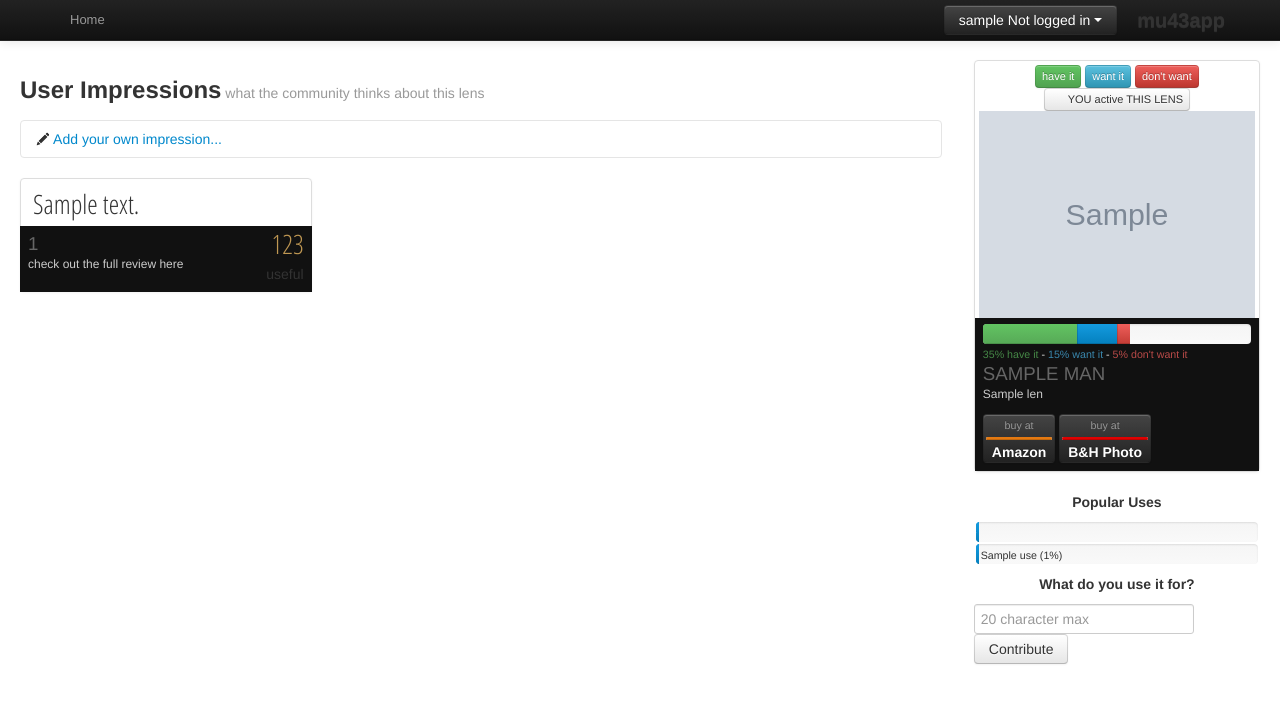
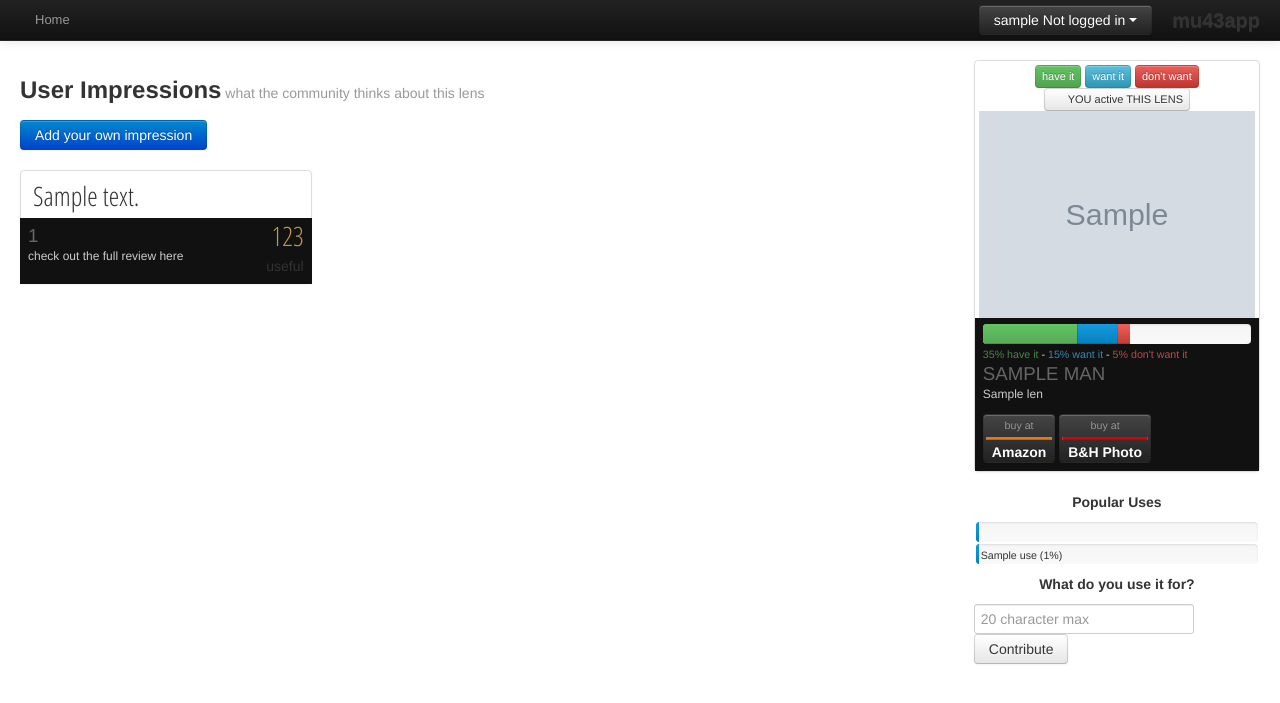
Before and after one commit to qdonnellan/speculess, a Python web app: template templates/lensPage.html in a window 1280 px wide. Shown: the top 703 px of the page. Run offline with Jinja, Linux system fonts and the light colour scheme; the template is opened without the code that fills it: most values are stand-ins (such as "Sample title", 1, 10 or a date in 2020); grey boxes marked "Sample" are stand-in pictures; some libraries are stand-ins or nearby versions.

Commit message:
user profile and modal for impressions

```diff
--- a/templates/base.html
+++ b/templates/base.html
@@ -16,7 +16,7 @@
 	<body>
 		<div class="navbar navbar-fixed-top navbar-inverse">
 			<div class="navbar-inner">
-				<div class="container">
+				<div class="container-fluid">
 					<a class="btn btn-navbar" data-toggle="collapse" data-target=".nav-collapse">
 						<span class="icon-bar"></span>
 					</a>
@@ -34,8 +34,9 @@
 							<li style="display:{{ localUser.displayUser}}">
 								<a href="/profile">Profile</a>
 							</li>
+							<li class="divider" style="display:{{ localUser.displayUser }}"></li>
 							<li style="display:{{ localUser.displayUser}}">
-								<a href="{{localUser.logoutUrl |safe }}">Sign Out</a>
+								<a href="{{localUser.logoutUrl |safe }}">Sign Out of Google</a>
 							</li>
 						</ul>
 					</div>
--- a/templates/lensPage.html
+++ b/templates/lensPage.html
@@ -3,25 +3,33 @@
 	<div class = "row-fluid">
 		<div class="span9">
 			<h3>User Impressions<small> what the community thinks about this lens</small></h3>
-			<div class="accordion" id = "accordion2" style="display:{{localUser.displayUser}}">
-				<div class="accordion-group">
-					<div class="accordion-heading">
-						<a class="accordion-toggle" data-toggle="collapse" data-parent="accordion2" href="#collapseOne"><i class="icon-pencil"></i>
-						Add your own impression...
-						</a>
+
+			<!-- Button to trigger modal -->
+			<a href="#myModal" role="button" class="btn btn-primary" data-toggle="modal" style="display:{{ localUser.displayUser}}">Add your own impression</a>
+			<!-- Modal -->
+			<div id="myModal" class="modal hide fade" tabindex="-1" role="dialog" aria-labelledby="myModalLabel" aria-hidden="true">
+				<div class="modal-header">
+					<button type="button" class="close" data-dismiss="modal" aria-hidden="true">×</button>
+					<h3 id="myModalLabel">Your Impression</h3>
+					<h3><small>{{lens.man }} | {{ lens.name }}</small></h3>
+				</div>
+				<form method = "post">
+					<div class="modal-body">
+							<label><strong>In less than 200 characters,</strong> tell us what you think about this lens</label>
+
+							<textarea row="10" class="span12" name="newImpression" onblur="textCounter(this,this.form.counter,200);" onkeyup="textCounter(this,this.form.counter,200);"></textarea>
+							<input class="btn btn-primary disabled" onblur="textCounter(this.form.recipients,this,200);" disabled  onfocus="this.blur();" value="200" name="counter" style="width:30px; padding:2px ">
+							<span class="muted">characters remaining</span><br><br> <hr>
+							<label><strong>Link to your site</strong>, if you've written a detailed review on this lens, link to it here!</label>
+							<input type="text" class="span12" name="reviewLink" placeholder="http://myreviewblog.example.com"></input>
 					</div>
-					<div id="collapseOne" class="accordion-body collapse">
-						<div class="accordion-inner">
-							<form method = "post">
-								<label class="text-info"><strong>In less than 300 characters,</strong> tell us what you think about this lens</label>
-								<textarea row="3" class="span6" name="newImpression"></textarea> <br>
-								<button type="submit" class="btn" name="userImpression">Contribute!</button>
-							</form>
-						</div>
+					<div class="modal-footer" style="margin-bottom:-20px">
+							<button class="btn" data-dismiss="modal" aria-hidden="true">Discard</button>
+							<button class="btn btn-primary" name="userImpression" type="submit">Save Impression</button>
 					</div>
-				</div>
+				</form>
 			</div>
-			<div>
+			<div style="margin-top:20px">
 				{% for column in columnComments %}
 				<div class="span4">
 					<ul class="thumbnails">
@@ -138,5 +146,18 @@
 		</div>
 	</div>
 
+<script>
+	function textCounter( field, countfield, maxlimit ) {
+	if ( field.value.length > maxlimit ) {
+	  field.value = field.value.substring( 0, maxlimit );
+	  field.blur();
+	  field.focus();
+	  return false;
+	 } else {
+	  countfield.value = maxlimit - field.value.length;
+	 }
+	}
+</script>
+
 
 {% endblock %}
```
Also changed, not shown: lensList.py (+16 -2 lines), lensOps.py (+4 -19 lines), main.py (+8 -6 lines), userBag.py (+56 -17 lines).
